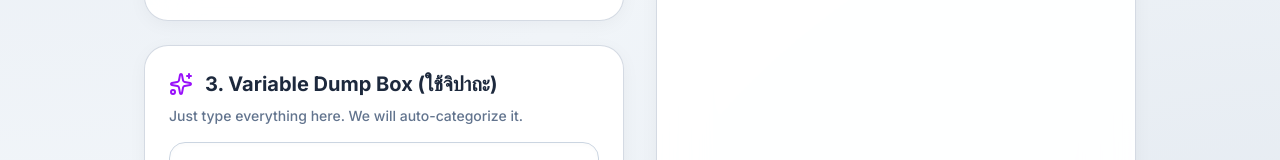
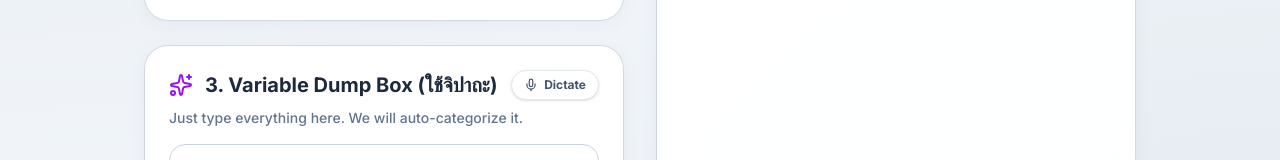
Before and after one commit to Oatoatoat07/smart-salary-planner, a Next.js app: page / in a window 1280 px wide. Shown: the part 702-862 px from the top of the page. Built offline with nearby package versions, Linux system fonts and the light colour scheme; no server answers.

Commit message:
feat: Implement Voice Dictation for Variable Dump Box using Web Speech API

```diff
--- a/app/page.tsx
+++ b/app/page.tsx
@@ -1,12 +1,20 @@
 'use client';
 
-import { useState, useMemo, useEffect } from 'react';
+import { useState, useMemo, useEffect, useRef } from 'react';
 import { calculateNetSalary, calculateMonthlyTax, calculateSSO } from '@/lib/utils/thaiTax';
 import { parseExpenseDump, ExpenseCategory } from '@/lib/utils/categorizer';
 import { generateSmartInsights } from '@/lib/utils/budgetEngine';
 import { supabase } from '@/lib/supabase/client';
-import { Wallet, PieChart, Sparkles, TrendingUp, Settings2, CalendarPlus, X, Plus, Lightbulb, CheckSquare, Dices, Edit2, Check, List, Cloud, CloudOff, Loader2 } from 'lucide-react';
+import { Wallet, PieChart, Sparkles, TrendingUp, Settings2, CalendarPlus, X, Plus, Lightbulb, CheckSquare, Dices, Edit2, Check, List, Cloud, CloudOff, Loader2, Mic, MicOff } from 'lucide-react';
 import { BudgetBar } from './components/BudgetBar';
+
+// Web Speech API Types
+declare global {
+  interface Window {
+    SpeechRecognition: any;
+    webkitSpeechRecognition: any;
+  }
+}
 
 interface FixedBill {
   id: string;
@@ -41,6 +49,71 @@ export default function Dashboard() {
   const [checklistSeed, setChecklistSeed] = useState(0);
   const [isLoaded, setIsLoaded] = useState(false);
   const [syncStatus, setSyncStatus] = useState<'local' | 'syncing' | 'synced'>('local');
+
+  // Voice Dictation State
+  const [isListening, setIsListening] = useState(false);
+  const [speechSupported, setSpeechSupported] = useState(true);
+  const recognitionRef = useRef<any>(null);
+
+  useEffect(() => {
+    if (typeof window !== 'undefined') {
+      const SpeechReg = window.SpeechRecognition || window.webkitSpeechRecognition;
+      if (!SpeechReg) {
+        setSpeechSupported(false);
+      } else {
+        const recognition = new SpeechReg();
+        recognition.continuous = true; // Keep listening until stopped
+        recognition.interimResults = false;
+        recognition.lang = 'th-TH'; // Default to Thai
+
+        recognition.onresult = (event: any) => {
+          let finalTranscript = '';
+          // We only care about the latest results in this continuous stream
+          for (let i = event.resultIndex; i < event.results.length; ++i) {
+            if (event.results[i].isFinal) {
+              finalTranscript += event.results[i][0].transcript;
+            }
+          }
+
+          if (finalTranscript.trim()) {
+            setExpenseDump(prev => {
+              // Ensure we start on a new line if not empty
+              const prefix = prev.trim() ? prev + '\n' : prev;
+              return prefix + finalTranscript.trim();
+            });
+          }
+        };
+
+        recognition.onend = () => {
+          // If it ends naturally, update state
+          setIsListening(false);
+        };
+
+        recognition.onerror = (event: any) => {
+          console.error("Speech recognition error", event.error);
+          setIsListening(false);
+        };
+
+        recognitionRef.current = recognition;
+      }
+    }
+  }, []);
+
+  const toggleListening = () => {
+    if (!recognitionRef.current) return;
+
+    if (isListening) {
+      recognitionRef.current.stop();
+      setIsListening(false);
+    } else {
+      try {
+        recognitionRef.current.start();
+        setIsListening(true);
+      } catch (e) {
+        console.error("Microphone start failed", e);
+      }
+    }
+  };
 
   // Load all state from local storage and/or Supabase on mount
   useEffect(() => {
@@ -434,17 +507,36 @@ export default function Dashboard() {
 
           {/* Context Dump Box */}
           <div className="glass-panel p-6 space-y-4">
-            <div className="flex items-center space-x-3 text-purple-600 mb-2">
-              <Sparkles size={24} />
-              <h2 className="text-xl font-bold text-slate-800">3. Variable Dump Box (ใช้จิปาถะ)</h2>
+            <div className="flex items-center justify-between mb-2">
+              <div className="flex items-center space-x-3 text-purple-600">
+                <Sparkles size={24} />
+                <h2 className="text-xl font-bold text-slate-800">3. Variable Dump Box (ใช้จิปาถะ)</h2>
+              </div>
+
+              {speechSupported && (
+                <button
+                  onClick={toggleListening}
+                  className={`flex items-center gap-1.5 px-3 py-1.5 rounded-full text-xs font-bold transition-all shadow-sm ${
+                    isListening
+                      ? 'bg-red-50 text-red-600 border border-red-200 animate-pulse'
+                      : 'bg-white text-slate-600 border border-slate-200 hover:bg-slate-50'
+                  }`}
+                >
+                  {isListening ? (
+                    <><div className="w-2 h-2 rounded-full bg-red-500 animate-ping"></div> Listening...</>
+                  ) : (
+                    <><Mic size={14} /> Dictate</>
+                  )}
+                </button>
+              )}
             </div>
             <p className="text-sm font-medium text-slate-500">Just type everything here. We will auto-categorize it.</p>
             <textarea
               rows={6}
-              placeholder={'ค่าบ้าน 8000\nค่ากิน 6000\nดูหนัง 1000\nซื้อกองทุน 5000'}
+              placeholder={isListening ? 'Listening via microphone...' : 'ค่าบ้าน 8000\nค่ากิน 6000\nดูหนัง 1000\nซื้อกองทุน 5000'}
               value={expenseDump}
               onChange={(e) => setExpenseDump(e.target.value)}
-              className="premium-input resize-none"
+              className={`premium-input resize-none transition-all duration-300 ${isListening ? 'border-red-300 ring-4 ring-red-50 placeholder-red-300 text-red-900 bg-red-50/10' : ''}`}
             />
           </div>
 
```
